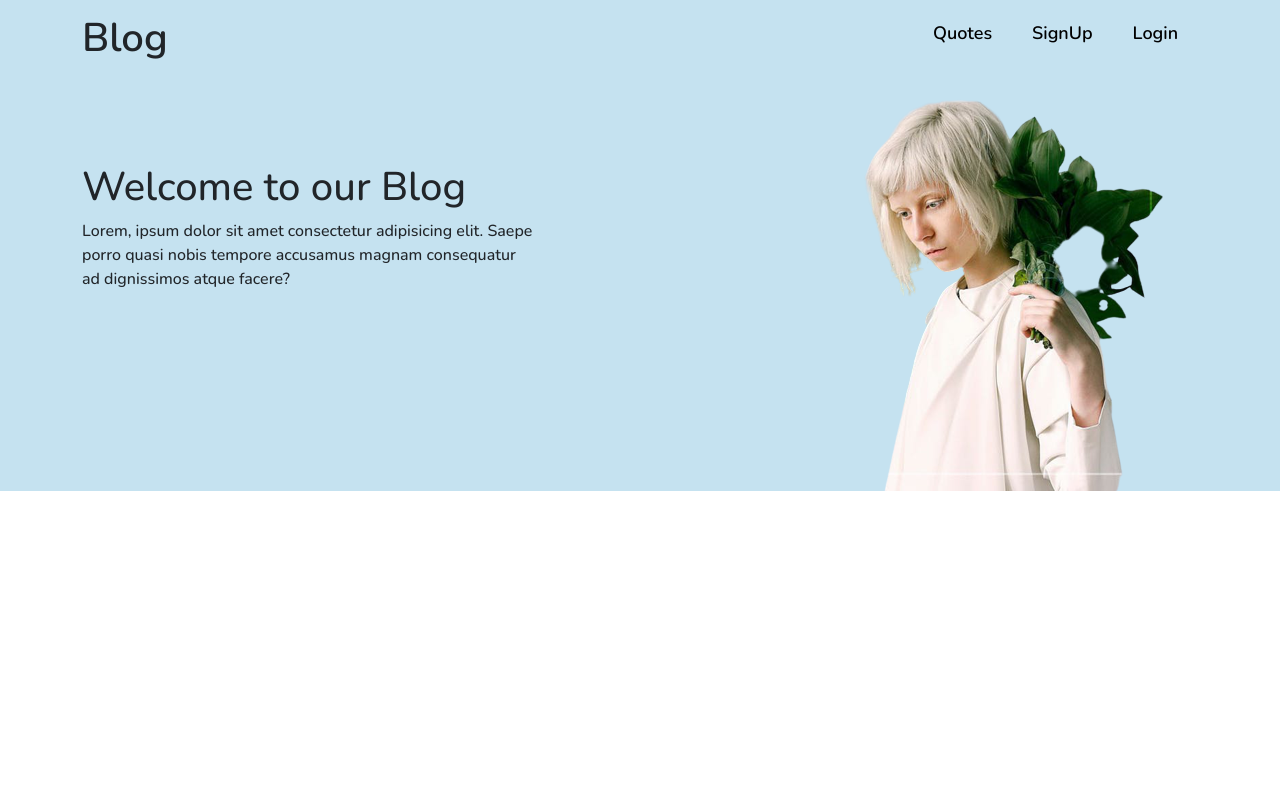
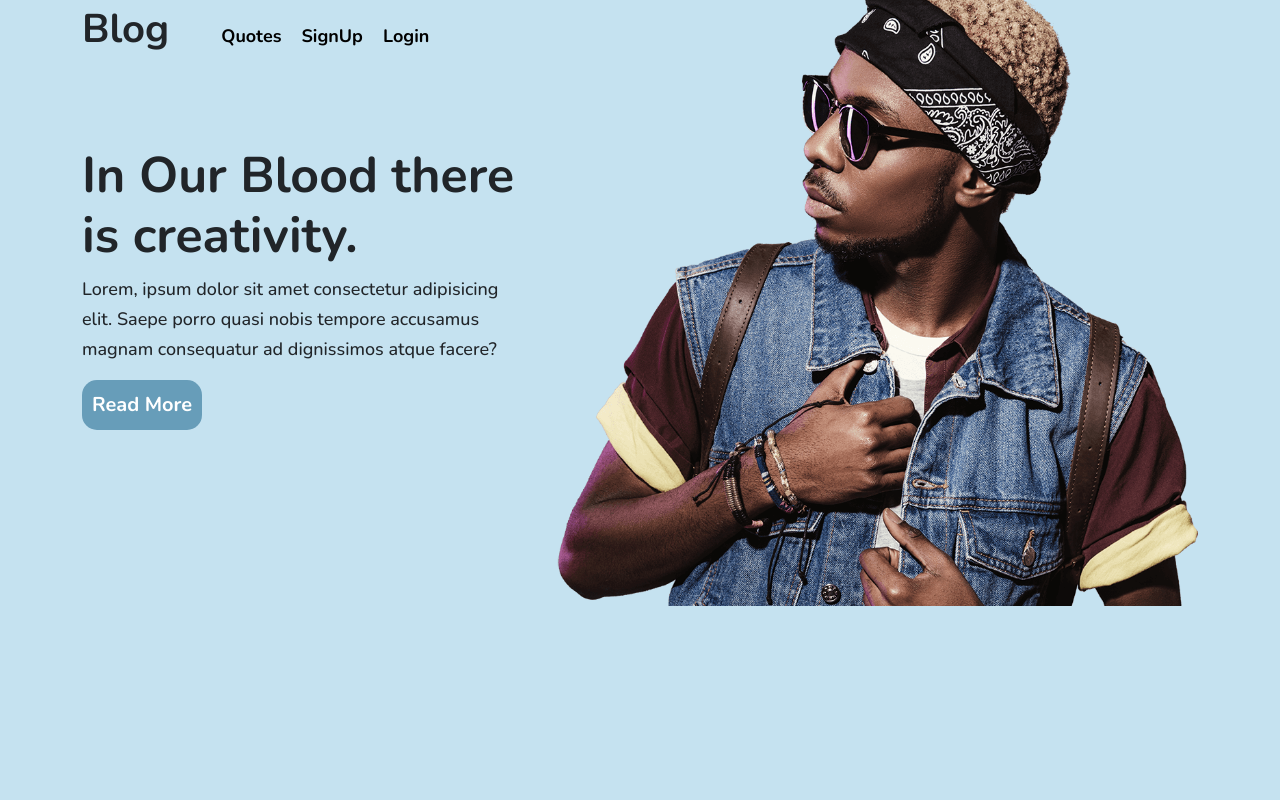
Before and after one commit to Marcos8060/Blog, a Python web app: template app/templates/index.html in a window 1280 px wide. Run offline with Jinja, Linux system fonts and the light colour scheme; the template is opened without the code that fills it, so the values that code supplies are empty.

Commit message:
created the hero section and embedded an image

```diff
--- a/app/static/style.css
+++ b/app/static/style.css
@@ -1,4 +1,4 @@
-@import url('https://fonts.googleapis.com/css2?family=Alfa+Slab+One&family=Great+Vibes&family=Nunito:wght@500;600&family=Poppins:wght@200;300;400&display=swap');
+@import url('https://fonts.googleapis.com/css2?family=Alfa+Slab+One&family=Great+Vibes&family=Nunito:wght@500;600;700&family=Poppins:wght@200;300;400&display=swap');
 
 body{
     font-family: 'Nunito', sans-serif;
@@ -9,22 +9,38 @@ body{
 .header_section{
     display: flex;
     align-items: center;
-    justify-content: space-between;
+}
+.hero_section{
+    height: 100vh;
 }
 .header_section >  h1{
     font-weight: 900;
 }
-.header_section > ul {
+.navs{
     display: flex;
-    align-items: center;
 }
-.header_section > ul li{
+.navs > li{
     list-style-type: none;
-    margin: 20px;
+    margin-left: 20px;
+    margin-top: 23px;
+    font-weight: bolder;
+    font-size: 18px;
 }
-.header_section > ul > li > a{
+.navs > li > a{
     text-decoration: none;
     color: black;
-    font-size: 18px;
+}
+/* hero */
+.img1 > img{
+    margin-top: -18vh;
+    z-index: -1;
+}
+.btn1{
+    background-color: #679DB9;
+    color: white;
+    border: none;
+    padding: 10px;
+    border-radius: 15px;
     font-weight: bold;
+    font-size: 20px;
 }
--- a/app/templates/index.html
+++ b/app/templates/index.html
@@ -5,7 +5,7 @@
       <div class="container">
         <div class="header_section">
             <h1>Blog</h1>
-            <ul>
+            <ul class="navs">
                 <li><a href="#">Quotes</a></li>
                 <li><a href="#">SignUp</a></li>
                 <li><a href="#">Login</a></li>
@@ -14,11 +14,12 @@
       <div class="hero">
           <div class="row">
               <div class="col-md-5" style="margin-top: 10vh;">
-                  <h1>Welcome to our Blog</h1>
-                  <p>Lorem, ipsum dolor sit amet consectetur adipisicing elit. Saepe porro quasi nobis tempore accusamus magnam consequatur ad dignissimos atque facere?</p>
+                  <h1 style="font-weight: bolder;font-size: 50px;">In Our Blood there is creativity.</h1>
+                  <p style="line-height: 30px;font-size: 18px;">Lorem, ipsum dolor sit amet consectetur adipisicing elit. Saepe porro quasi nobis tempore accusamus magnam consequatur ad dignissimos atque facere?</p>
+                  <button class="btn1">Read More</button>
               </div>
-              <div class="col-md-7">
-                  <img class="img-fluid" src="../static/Images/blogger2-removebg-preview.png" alt="image">
+              <div class="col-md-7 img1">
+                  <img class="img-fluid" src="../static/Images/black.png" alt="image">
               </div>
           </div>
       </div>
```
Also changed, not shown: app/static/Images/black.png (added).
